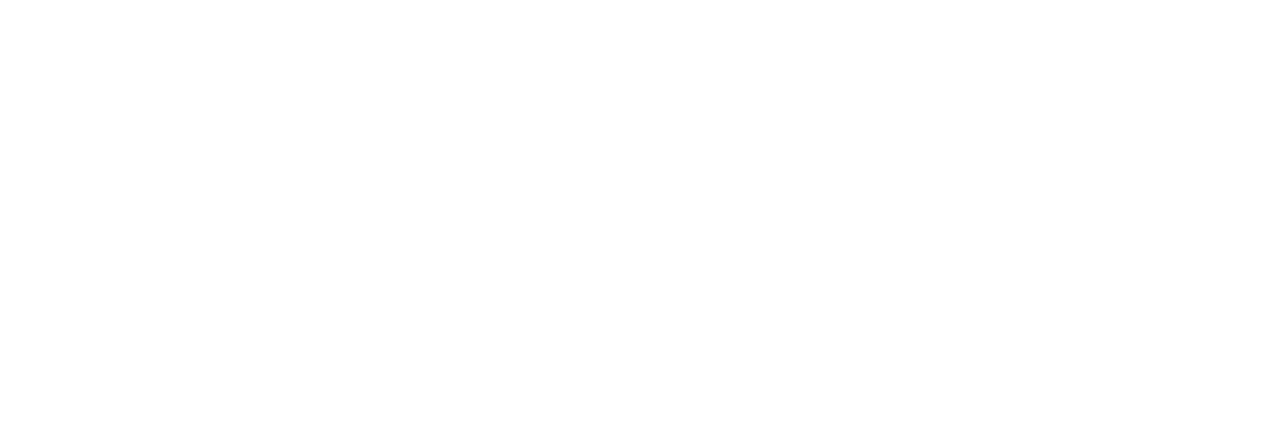
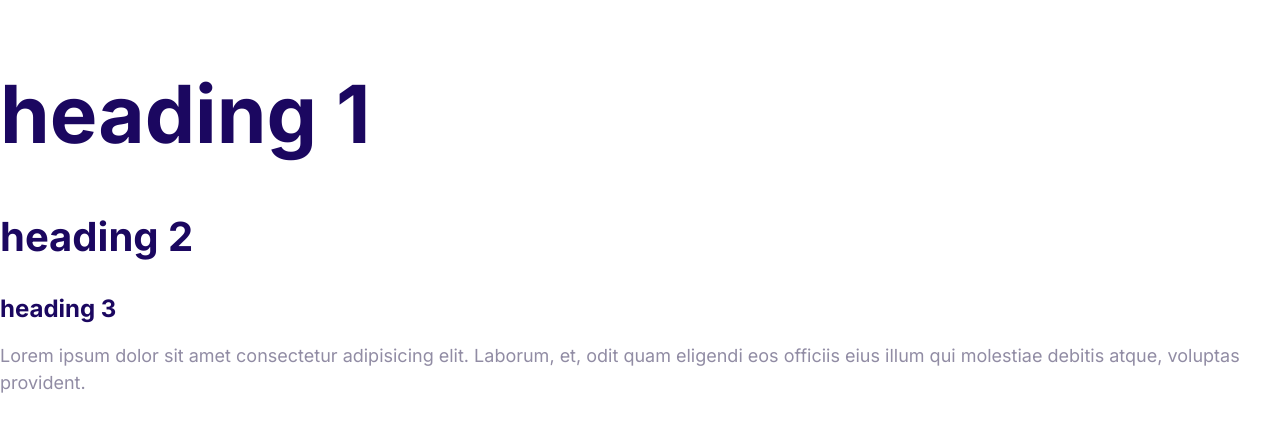
Before and after one commit to longlee10/Cloud-Hosting, a plain HTML site: page index.html in a window 1280 px wide. Drawn offline with Linux system fonts and the light colour scheme.

Commit message:
defining typography

```diff
--- a/css/styles.css
+++ b/css/styles.css
@@ -1,3 +1,5 @@
+@import url("https://fonts.googleapis.com/css2?family=Inter:wght@400;700&display=swap");
+
 /* Color palette */
 :root {
   --primary-color: #2584ff;
@@ -8,3 +10,56 @@
   --heading-color: #1b0760;
   --body-color: #918ca4;
 }
+
+/* Typography */
+html {
+  font-size: 62.5%;
+}
+
+body {
+  font-family: "Inter", Arial, Helvetica, sans-serif;
+  color: var(--body-color);
+  font-size: 2.4rem;
+  line-height: 1.5;
+}
+
+h1,
+h2,
+h3 {
+  color: var(--heading-color);
+  margin-bottom: 1.5rem;
+}
+
+h1 {
+  font-size: 7rem;
+}
+
+h2 {
+  font-size: 4rem;
+}
+
+h3 {
+  font-size: 3rem;
+}
+
+p {
+  margin-top: 0;
+}
+
+@media screen and (min-width: 1024px) {
+  body {
+    font-size: 1.8rem;
+  }
+
+  h1 {
+    font-size: 8rem;
+  }
+
+  h2 {
+    font-size: 4rem;
+  }
+
+  h3 {
+    font-size: 2.4rem;
+  }
+}
--- a/index.html
+++ b/index.html
@@ -7,5 +7,14 @@
     <link rel="stylesheet" href="./css/normalize.css" />
     <link rel="stylesheet" href="./css/styles.css" />
   </head>
-  <body></body>
+  <body>
+    <h1>heading 1</h1>
+    <h2>heading 2</h2>
+    <h3>heading 3</h3>
+    <p>
+      Lorem ipsum dolor sit amet consectetur adipisicing elit. Laborum, et, odit
+      quam eligendi eos officiis eius illum qui molestiae debitis atque,
+      voluptas provident.
+    </p>
+  </body>
 </html>
```
